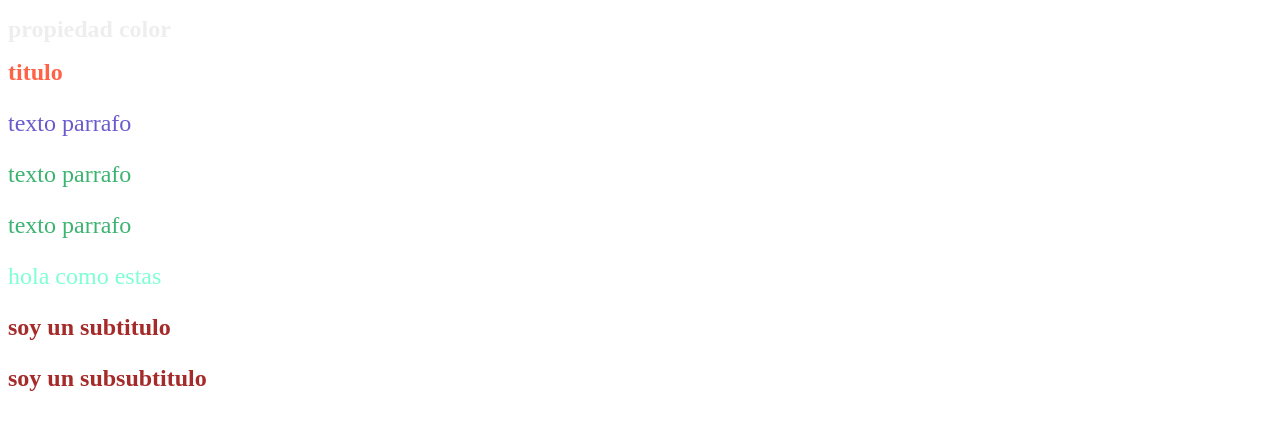
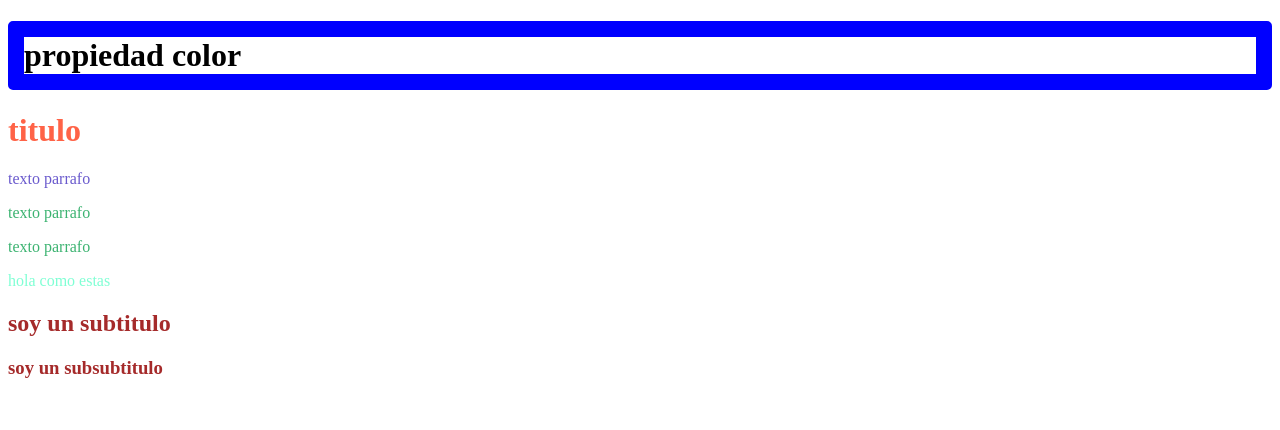
Before and after one commit to MatiasDizenhaus/Proyecto2023, a PHP site: page / in a window 1280 px wide. Shown: the top 430 px of the page. Run offline with PHP 8.4, Linux system fonts and the light colour scheme.

Commit message:
segui con colores
vi tambien medidas y bordes

```diff
--- a/css/style.css
+++ b/css/style.css
@@ -16,13 +16,43 @@ div h2, div h3  {
     color:brown;
 }
 
+/*
 *{
-    font-size: 24px;
     color:black;
 }
 /*
 esto es un comentario
+
+.color{
+    color: #4b6db8;
+}
+
+
+.color{
+    font-size: 24px;
+    color:rgb(100 , 255, 99);
+}
 */
 .color{
-    color: #EEE;
+    /* border: 5px red ridge; */
+
+
+/*
+alternativas para dotted::
+
+solid
+dashed
+double
+groove
+ridge
+inset
+outset
+none
+hidden
+*/
+border-style: solid;
+border-color:blue;
+border-radius: 5px;
+border-width: 1pc;
+
 }
```
